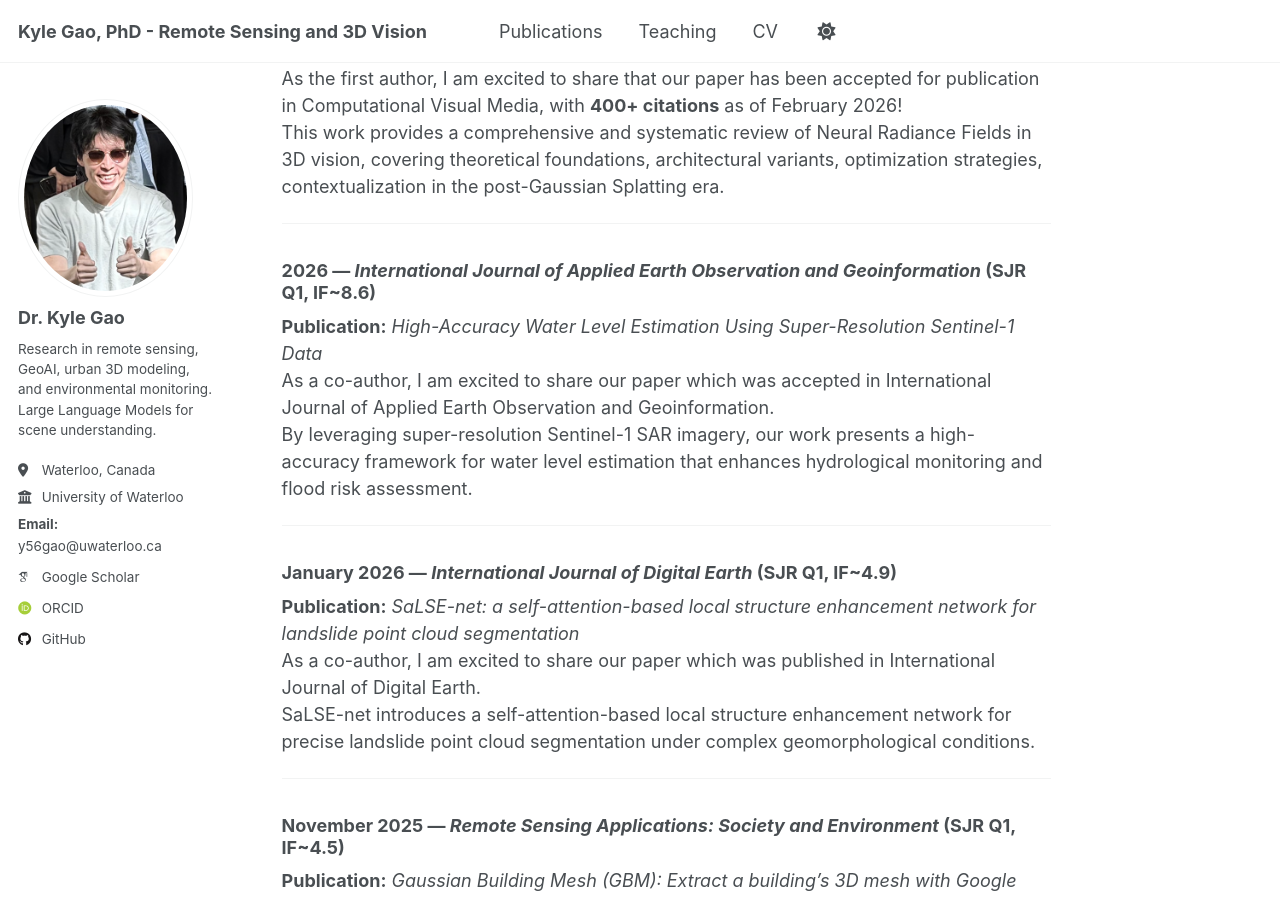
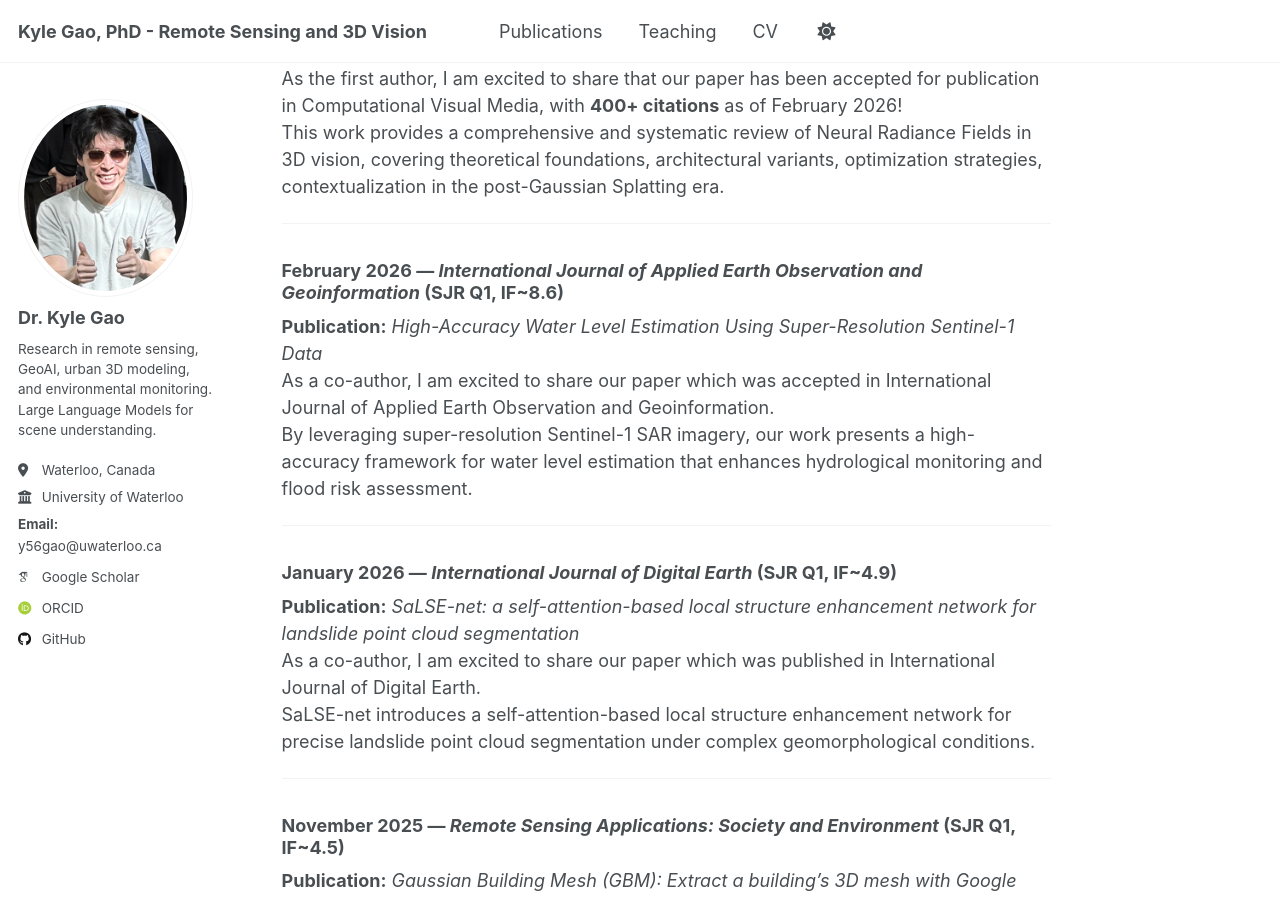
Before and after one commit to kyle-gao/kyle-gao.github.io, a Jekyll site: the page built from _pages/about.md, in a window 1280 px wide and 900 px high, scrolled down 1047 px. Built offline with Jekyll 4.4.1, drawn with Linux system fonts in a browser that asks for light colours; some web fonts are replaced; a script that is not in the unit is left out.

Commit message:
Update about.md

```diff
--- a/_pages/about.md
+++ b/_pages/about.md
@@ -35,7 +35,7 @@ This work provides a comprehensive and systematic review of Neural Radiance Fiel
 
 ---
 
-### 2026 — *International Journal of Applied Earth Observation and Geoinformation* (SJR Q1, IF~8.6)
+### February 2026 — *International Journal of Applied Earth Observation and Geoinformation* (SJR Q1, IF~8.6)
 **Publication:** *High-Accuracy Water Level Estimation Using Super-Resolution Sentinel-1 Data*
 As a co-author, I am excited to share our paper which was accepted in International Journal of Applied Earth Observation and Geoinformation.
 By leveraging super-resolution Sentinel-1 SAR imagery, our work presents a high-accuracy framework for water level estimation that enhances hydrological monitoring and flood risk assessment.
```
